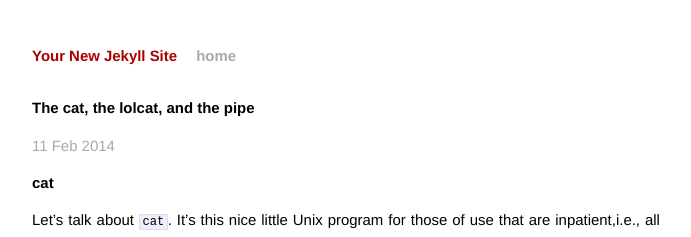
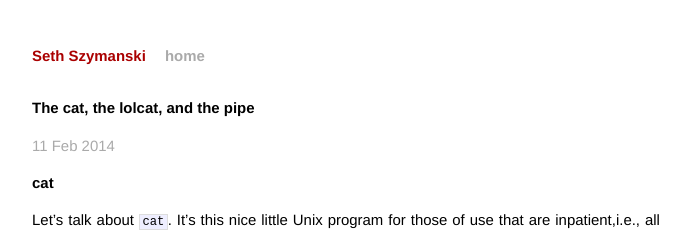
Before and after one commit to zedwarth/zedwarth.github.io, a Jekyll site: the page built from _posts/2014-02-11-lolcat.markdown, in a window 1280 px wide. Shown: the top 237 px of the page, without its empty margins (294-985 px from the left). Built offline with Jekyll 4.4.1, drawn with Linux system fonts in a browser that asks for light colours; Markdown is read by kramdown in place of the engine named in the settings.

Commit message:
Change site name to my name.

```diff
--- a/_config.yml
+++ b/_config.yml
@@ -1,3 +1,3 @@
-name: Your New Jekyll Site
+name: Seth Szymanski
 markdown: redcarpet
 pygments: true
```
